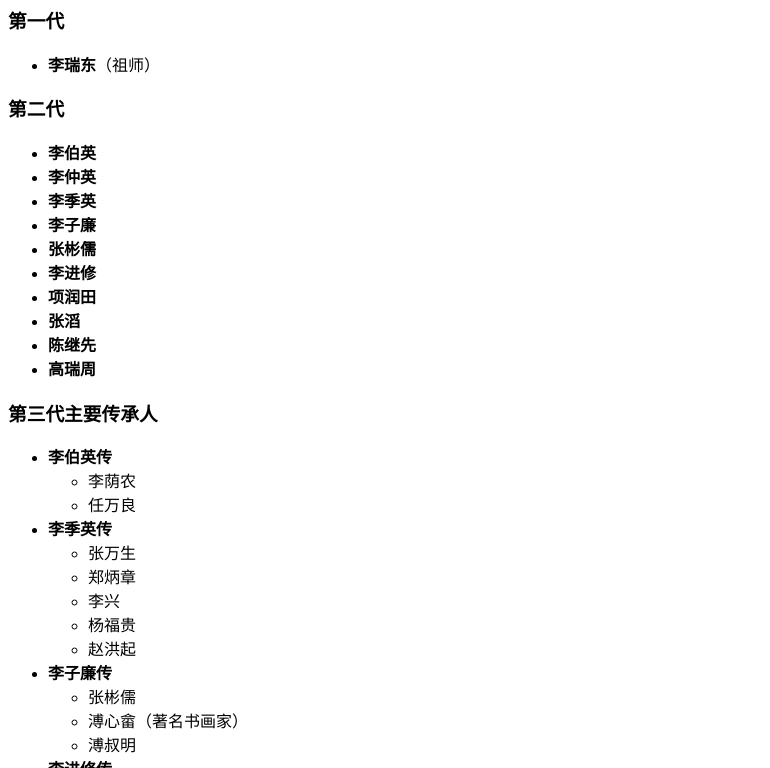
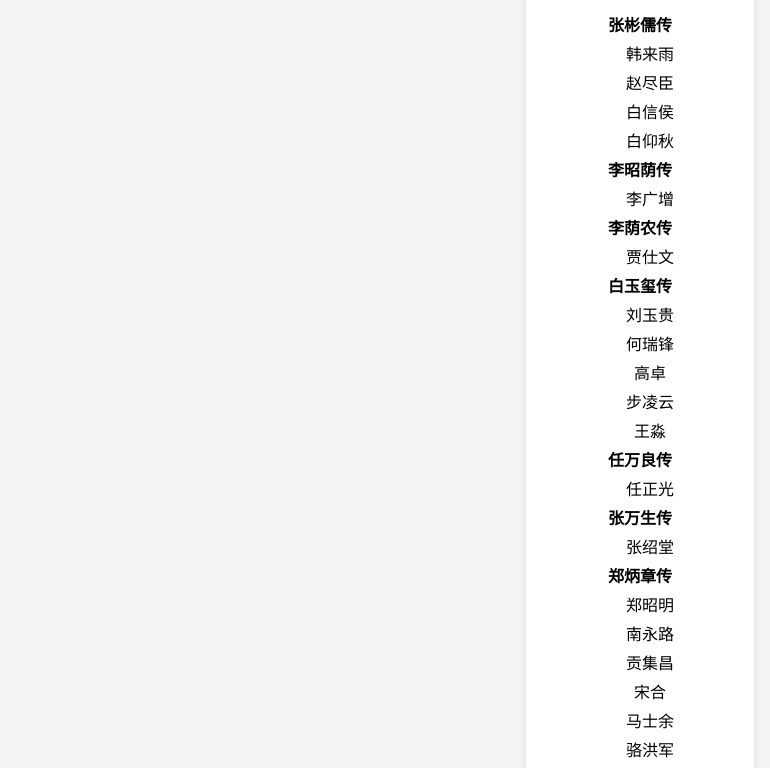
Before and after one commit to k1ic/lishitaiji, a plain HTML site: page index.html in a window 1280 px wide. Shown: the part 69-837 px from the top of the page, without its empty margins (0-770 px from the left). Drawn offline with Linux system fonts and the light colour scheme.

Commit message:
Update index.html

```diff
--- a/index.html
+++ b/index.html
@@ -3,10 +3,51 @@
 <head>
     <meta charset="UTF-8">
     <meta name="viewport" content="width=device-width, initial-scale=1.0">
-    <title>李氏太极拳主要传承人</title>
+    <title>李式太极拳</title>
+    <style>
+        body {
+            display: flex;
+            justify-content: center;
+            align-items: center;
+            height: 100vh;
+            margin: 0;
+            font-family: Arial, sans-serif;
+            background-color: #f4f4f4;
+        }
+        .container {
+            text-align: center;
+            padding: 20px;
+            background-color: white;
+            border-radius: 10px;
+            box-shadow: 0 4px 8px rgba(0, 0, 0, 0.1);
+        }
+        h2, h3 {
+            margin: 10px 0;
+        }
+        ul {
+            list-style-type: none;
+            padding: 0;
+        }
+        ul ul {
+            margin-left: 20px;
+        }
+        li {
+            margin: 5px 0;
+        }
+        .link {
+            margin-bottom: 15px;
+        }
+    </style>
 </head>
 <body>
-    <h2>李氏太极拳主要传承人</h2>
+    <div class="container">
+        <h2><a href="https://baike.baidu.com/item/%E6%9D%8E%E5%BC%8F%E5%A4%AA%E6%9E%81%E6%8B%B3/6612286">李式太极拳</a></h2>
+
+        <div class="link">
+            <a href="http://example.com">十三式太极拳谱</a>
+        </div>
+
+        <h3>李氏太极拳主要传承人</h3>
 
         <h3>第一代</h3>
         <ul>
@@ -28,7 +69,6 @@
         </ul>
 
         <h3>第三代主要传承人</h3>
-
         <ul>
             <li><strong>李伯英传</strong>
                 <ul>
@@ -200,5 +240,6 @@
                 </ul>
             </li>
         </ul>
+    </div>
 </body>
 </html>
```
Lines whose indentation alone changed are shown as unchanged.
